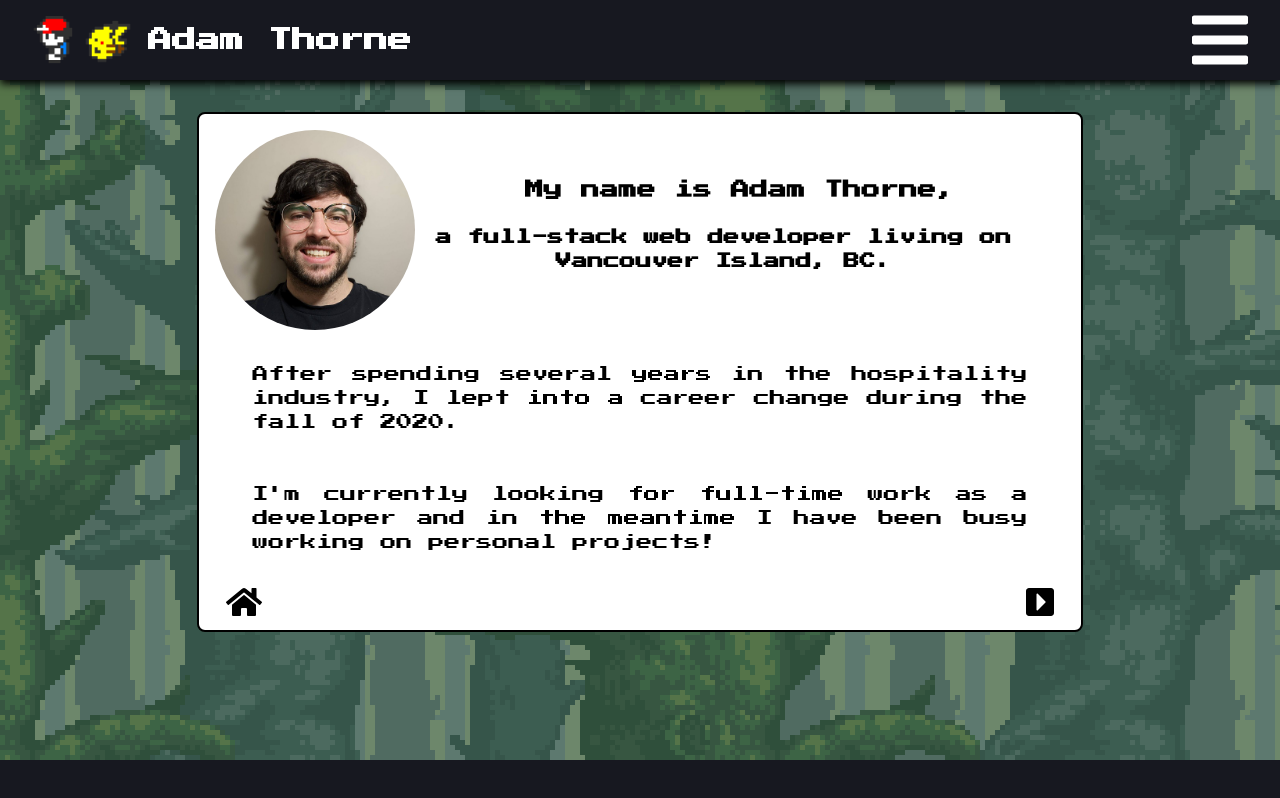
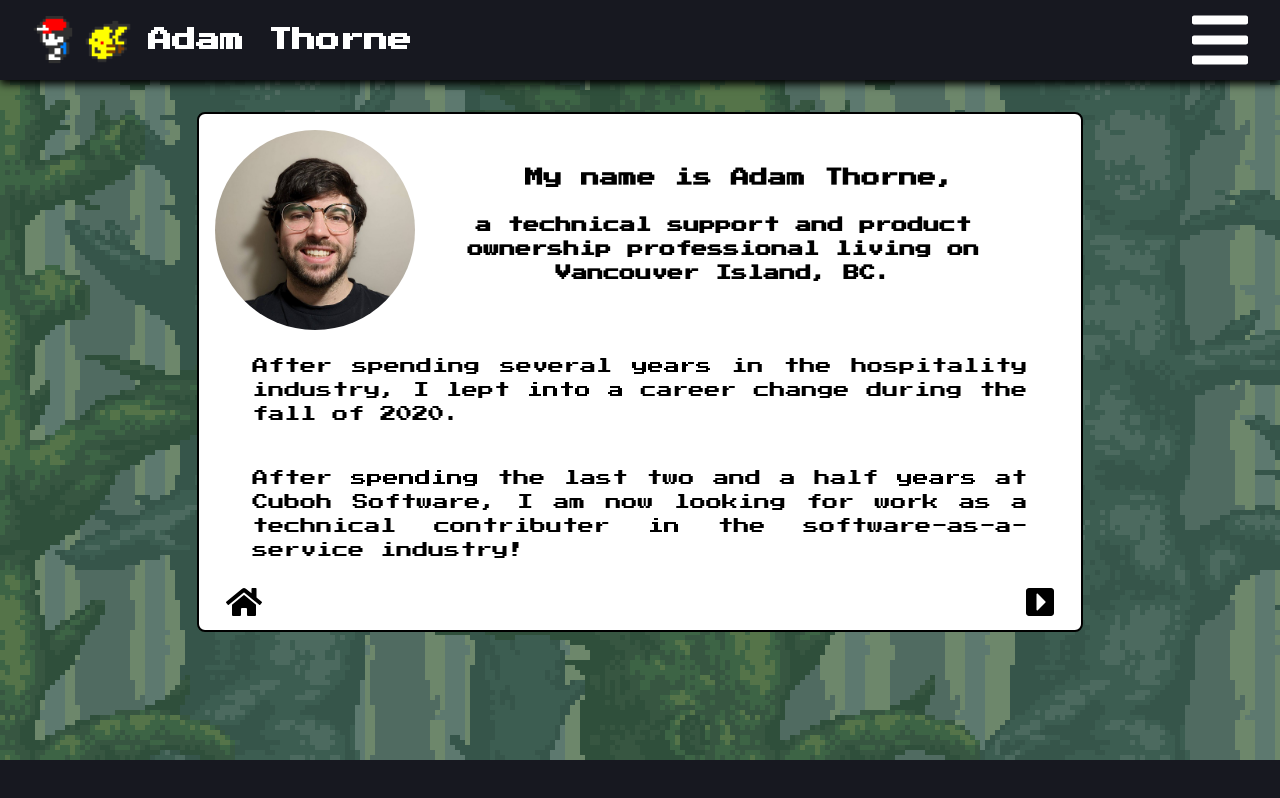
Before and after one commit to hermitAT/portfolio, a React (Create React App) app: page /about in a window 1280 px wide. Built offline with nearby package versions, Linux system fonts and the light colour scheme.

Commit message:
Update content of intro

```diff
--- a/src/components/About/Intro.js
+++ b/src/components/About/Intro.js
@@ -14,11 +14,11 @@ export default function Intro(props) {
         <img id="selfie" src={profile} alt="profile pic" />
         <div>
           <h3>My name is Adam Thorne,</h3>
-          <h4>a full-stack web developer living on Vancouver Island, BC.</h4>
+          <h4>a technical support and product ownership professional living on Vancouver Island, BC.</h4>
         </div>
       </div>
       <p>After spending several years in the hospitality industry, I lept into a career change during the fall of 2020.</p>
-      <p>I'm currently looking for full-time work as a developer and in the meantime I have been busy working on personal projects!</p>
+      <p>After spending the last two and a half years at Cuboh Software, I am now looking for work as a technical contributer in the software-as-a-service industry!</p>
       <div className="about-buttons">
         <Link to="/">
           <FontAwesomeIcon icon="home" size="2x" />
```
